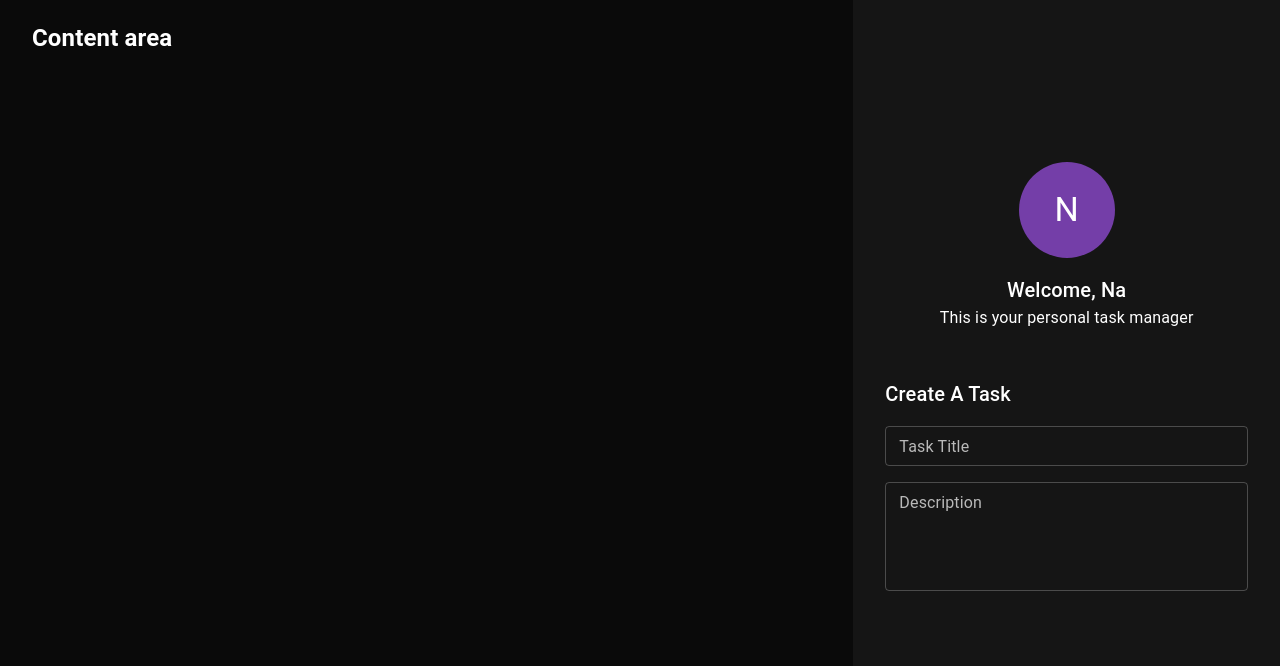
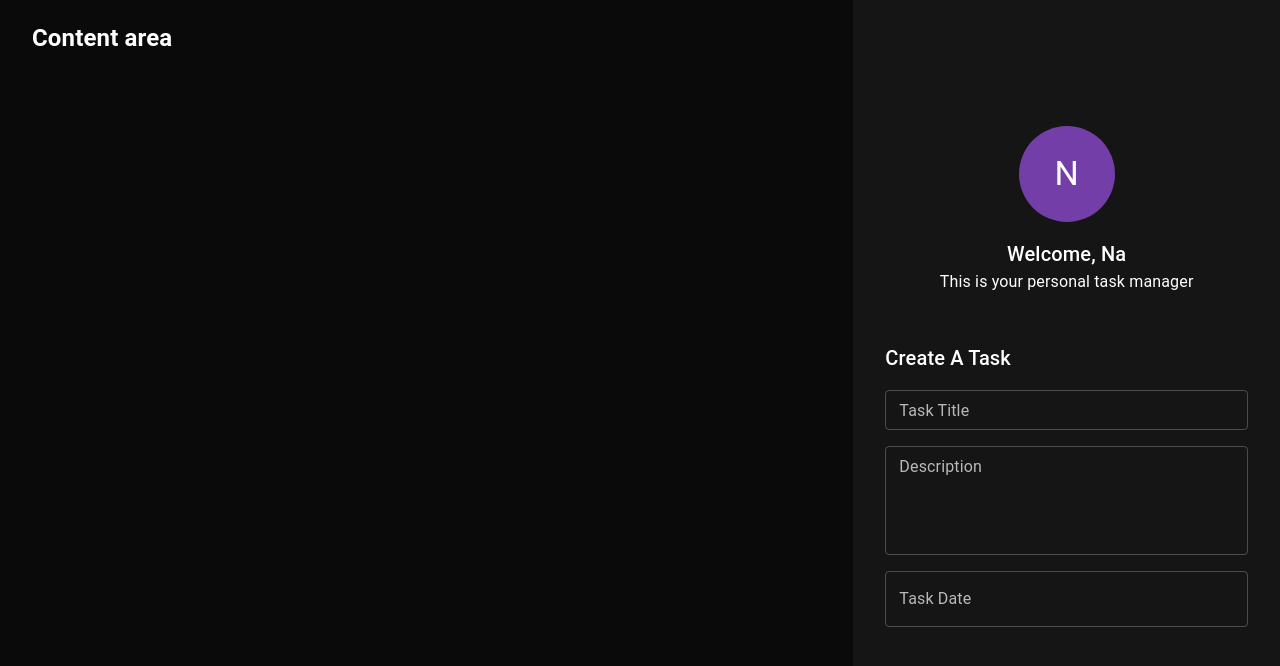
Before and after one commit to na-lin/todo-react-node-ts, a React (Create React App) app: page / in a window 1280 px wide. Shown: the top 666 px of the page. Built offline with nearby package versions, Linux system fonts and the light colour scheme.

Commit message:
Creating DateField component

```diff
--- a/package.json
+++ b/package.json
@@ -6,6 +6,7 @@
     "@emotion/react": "^11.10.6",
     "@emotion/styled": "^11.10.6",
     "@mui/material": "^5.12.0",
+    "@mui/x-date-pickers": "^6.2.0",
     "@testing-library/jest-dom": "^5.16.5",
     "@testing-library/react": "^13.4.0",
     "@testing-library/user-event": "^13.5.0",
@@ -13,6 +14,8 @@
     "@types/node": "^16.18.23",
     "@types/react": "^18.0.35",
     "@types/react-dom": "^18.0.11",
+    "date-fns": "^2.29.3",
+    "dayjs": "^1.11.7",
     "prop-types": "^15.8.1",
     "react": "^18.2.0",
     "react-dom": "^18.2.0",
--- a/src/components/createTaskForm/CreateTaskForm.tsx
+++ b/src/components/createTaskForm/CreateTaskForm.tsx
@@ -6,6 +6,7 @@ import { Box, Typography, Stack } from '@mui/material';
 // sub-components
 import TaskTitleField from './TaskTitleField';
 import TaskDescriptionField from './TaskDescriptionField';
+import TaskDateField from './TaskDateField';
 
 const CreateTaskForm: FC = (): ReactElement => {
   return (
@@ -27,7 +28,7 @@ const CreateTaskForm: FC = (): ReactElement => {
       >
         <TaskTitleField />
         <TaskDescriptionField />
-        {/* Task date */}
+        <TaskDateField />
         {/* Task Status  */}
         {/* Task Priority  */}
       </Stack>
--- /dev/null
+++ b/src/components/createTaskForm/TaskDateField.tsx
@@ -0,0 +1,24 @@
+import React, { FC, ReactElement, useState } from 'react';
+
+// MUI
+import { LocalizationProvider } from '@mui/x-date-pickers/LocalizationProvider';
+import { AdapterDayjs } from '@mui/x-date-pickers/AdapterDayjs';
+import { DatePicker } from '@mui/x-date-pickers/DatePicker';
+
+const TaskDateField: FC = (): ReactElement => {
+  const [date, setDate] = useState<Date | null>(null);
+
+  return (
+    <>
+      <LocalizationProvider dateAdapter={AdapterDayjs}>
+        <DatePicker
+          label="Task Date"
+          value={date}
+          onChange={(newValue) => setDate(newValue)}
+        />
+      </LocalizationProvider>
+    </>
+  );
+};
+
+export default TaskDateField;
```
Also changed, not shown: 1 other file (tests, documents, lock files or other folders).
